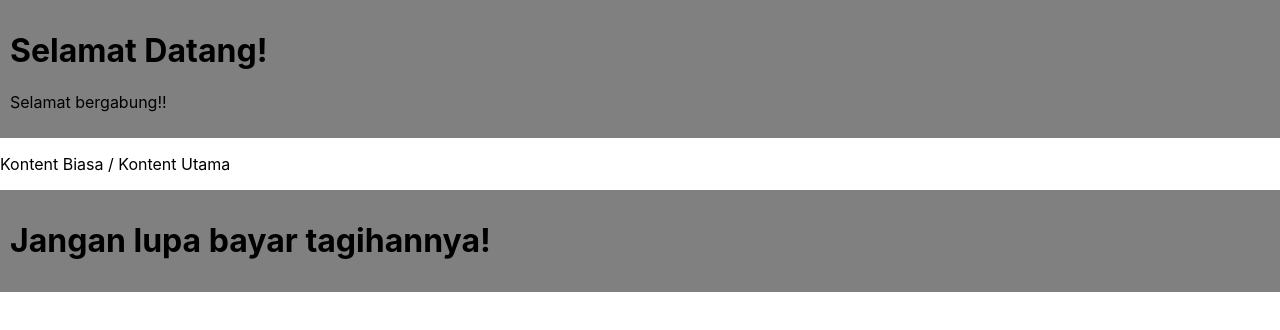
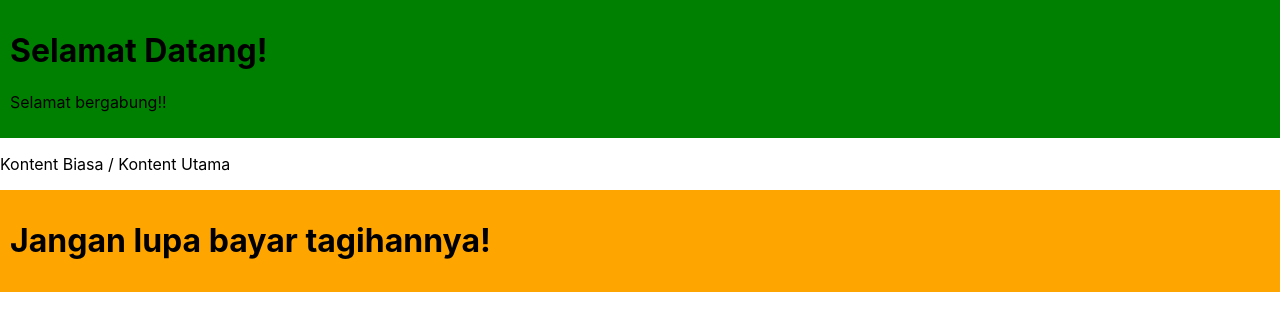
Before and after one commit to ujangaris/basicReact, a React (Create React App) app: page / in a window 1280 px wide. Shown: the top 330 px of the page. Built offline with nearby package versions, Linux system fonts and the light colour scheme.

Commit message:
React Component lebih dalam | Composition children prop dan konten fleksibel bag2 composition

```diff
--- a/src/App.js
+++ b/src/App.js
@@ -8,35 +8,31 @@ class App extends Component {
       <div>
         <Welcome />
         <p>Kontent Biasa / Kontent Utama</p>
-        <Warning/>
+        <Warning />
       </div>
     );
   }
 }
 
-function Welcome(){
+function Welcome() {
   return (
-    <Notification>
+    <Notification status='success'>
       <h1>Selamat Datang!</h1>
       <p>Selamat bergabung!!</p>
     </Notification>
-  )
+  );
 }
 
-function Warning(){
+function Warning() {
   return (
-    <Notification>
+    <Notification status='warning'>
       <h1>Jangan lupa bayar tagihannya!</h1>
     </Notification>
-  )
+  );
 }
 
-function Notification(props){
-  return(
-    <div className="notification">
-      {props.children}
-    </div>
-  )
+function Notification(props) {
+  return <div className={'notification is-' + props.status }>{props.children}</div>;
 }
 
 export default App;
--- a/src/index.css
+++ b/src/index.css
@@ -15,3 +15,9 @@ code {
   padding: 10px;
   background: grey;
 }
+.is-success{
+  background: green;
+}
+.is-warning{
+  background: orange;
+}
```
